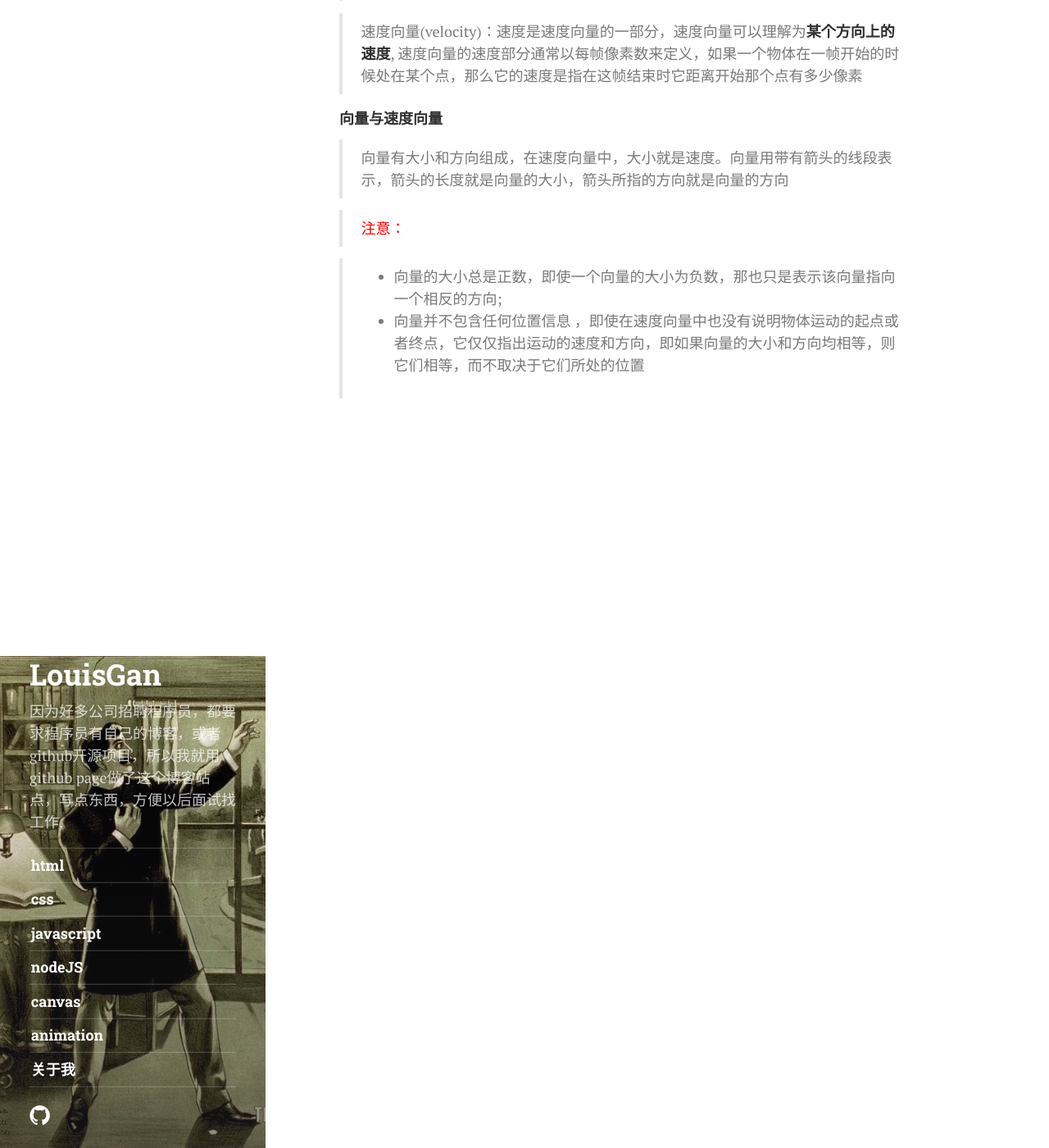
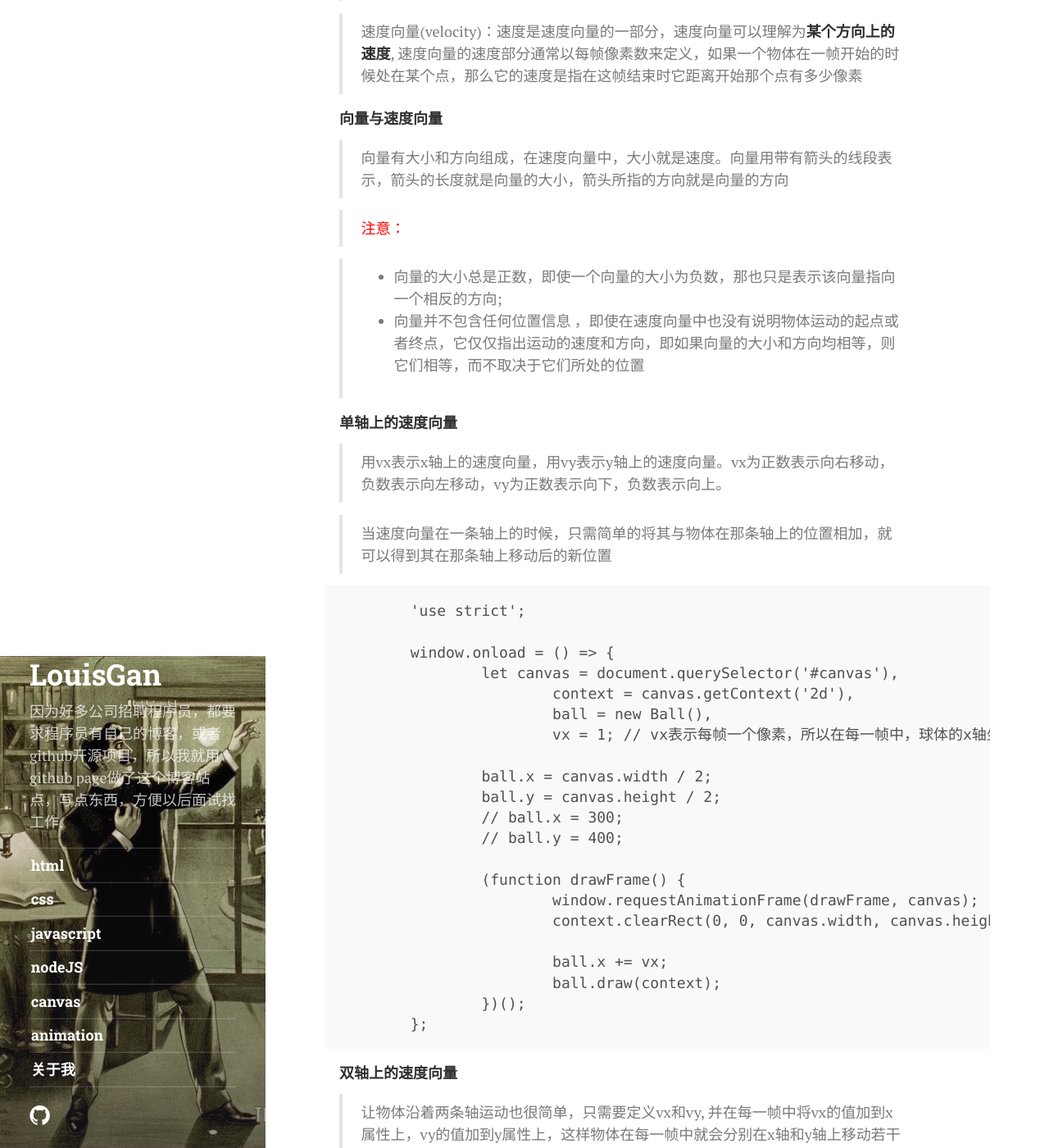
Before and after one commit to ganpeng/ganpeng.github.io, a Jekyll site: the page built from _posts/2015-11-22-速度向量.md, in a window 1280 px wide and 1400 px high, scrolled down 361 px. Shown: the whole window at 82% size. Built offline with Jekyll 4.4.1, drawn with Linux system fonts in a browser that asks for light colours; nearby versions of some CDN libraries; some web fonts are replaced; some of the changed text lies outside the part shown.

Commit message:
单双轴上的速度向量

```diff
--- a/_posts/2015-11-22-速度向量.md
+++ b/_posts/2015-11-22-速度向量.md
@@ -20,3 +20,65 @@ tags: [animation]
 
 > * 向量的大小总是正数，即使一个向量的大小为负数，那也只是表示该向量指向一个相反的方向;
 * 向量并不包含任何位置信息 ，即使在速度向量中也没有说明物体运动的起点或者终点，它仅仅指出运动的速度和方向，即如果向量的大小和方向均相等，则它们相等，而不取决于它们所处的位置
+
+#### 单轴上的速度向量
+
+> 用vx表示x轴上的速度向量，用vy表示y轴上的速度向量。vx为正数表示向右移动，负数表示向左移动，vy为正数表示向下，负数表示向上。
+
+> 当速度向量在一条轴上的时候，只需简单的将其与物体在那条轴上的位置相加，就可以得到其在那条轴上移动后的新位置
+
+
+<pre>
+	'use strict';
+
+	window.onload = () => {
+		let canvas = document.querySelector('#canvas'),
+			context = canvas.getContext('2d'),
+			ball = new Ball(),
+			vx = 1; // vx表示每帧一个像素，所以在每一帧中，球体的x轴坐标属性都会被加上vx个像素.
+
+		ball.x = canvas.width / 2;
+		ball.y = canvas.height / 2;
+		// ball.x = 300;
+		// ball.y = 400;
+
+		(function drawFrame() {
+			window.requestAnimationFrame(drawFrame, canvas);
+			context.clearRect(0, 0, canvas.width, canvas.height);
+
+			ball.x += vx;
+			ball.draw(context);
+		})();
+	};
+</pre>
+
+#### 双轴上的速度向量
+
+> 让物体沿着两条轴运动也很简单，只需要定义vx和vy, 并在每一帧中将vx的值加到x属性上，vy的值加到y属性上，这样物体在每一帧中就会分别在x轴和y轴上移动若干个像素
+
+<pre>
+	'use strict';
+
+	window.onload = () => {
+		let canvas = document.querySelector('#canvas'),
+			context = canvas.getContext('2d'),
+			ball = new Ball(),
+			vx = 1,
+			vy = 2;
+
+
+		ball.x = canvas.width / 2;
+		ball.y = canvas.height / 2;
+		// ball.x = 300;
+		// ball.y = 400;
+
+		(function drawFrame() {
+			window.requestAnimationFrame(drawFrame, canvas);
+			context.clearRect(0, 0, canvas.width, canvas.height);
+
+			ball.x += vx;
+			ball.y += vy;
+			ball.draw(context);
+		})();
+	};
+</pre>
```
